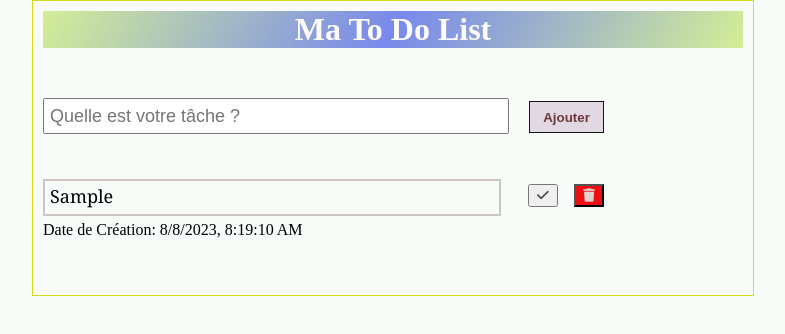
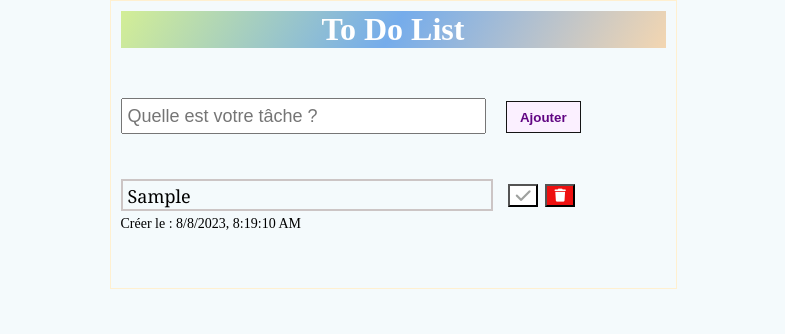
Before and after one commit to M-BEDH/To-Do-List, a React (Create React App) app: page / in a window 1280 px wide. Both pictures are taken after typing "Sample" into the empty fields and a click on the button "Ajouter". Shown: the top 334 px of the page, without its empty margins (247-1032 px from the left). Built offline with nearby package versions, Linux system fonts and the light colour scheme.

Commit message:
style inclu dans dossier components

```diff
--- a/src/App.js
+++ b/src/App.js
@@ -1,4 +1,4 @@
-import TodoList from './composants/Todo';
+import TodoList from './composants/ToDo/Todo.jsx';
 
 function App() {
   return (
--- a/src/style/Todo.css
+++ b/src/composants/ToDo/Todo.css
@@ -1,14 +1,15 @@
 body {
+    max-width: 545px;
     padding: 10px;
-    background-color: rgb(247, 252, 248);
-    max-width: 700px;
+    background: #f4fafc;
     margin: auto;
-    border: 1px solid rgb(218, 218, 27);
+    border: 1px solid rgb(255, 240, 208);
 }
 
 h1 {
-    background: linear-gradient(120deg, rgb(211, 238, 150), rgb(120, 137, 236), rgb(211, 238, 150));
-    color: rgba(255, 252, 250, 0.986);
+    background: linear-gradient(120deg, #d3ee96, #75aceb, #f3d6b1);
+    color: #ffffff;
+    text-shadow: #fbf0ff 1px 1px, 1px;
     margin-bottom: 50px;
     margin-top: 0;
     font-family: 'Lumanosimo', sans serif;
@@ -20,9 +21,9 @@ h1 {
 }
 
 .ajouter {
-    color: rgba(66, 2, 0, 0.74);
-    background-color: rgb(225, 216, 228);
-    border: 1px solid rgb(20, 20, 20);
+    color: #610583;
+    background-color: #fbf0ff;
+    border: 1px solid #141414;
     margin-left: 20px;
     height: 32px;
     width: 75px;
@@ -43,11 +44,12 @@ ul {
 }
 
 .fa-solid {
-    color: rgb(79, 75, 75);
+    font-size: 17px;
+    color: #9fa19f;
 }
 
 
-@media screen and (min-width: 340px) and (max-width: 569px) {
+@media screen and (min-width: 320px) and (max-width: 480px) {
     .ajouter {
         width: 60px;
         height: 28px;
--- a/src/composants/Todo.jsx
+++ b/src/composants/ToDo/Todo.jsx
@@ -1,6 +1,6 @@
 import React, { useState, useEffect } from 'react';
-import './../style/Todo.css';
-import TodoItem from './TodoItem';
+import './Todo.css';
+import TodoItem from '../ToDoItem/TodoItem';
 
 function TodoList() {
   const [todos, setTodos] = useState([]);
@@ -19,8 +19,9 @@ function TodoList() {
 
   function handleAddTodo() {
     if (inputValue.trim() !== '') {
+      const capitalize = inputValue.charAt(0).toUpperCase() + inputValue.slice(1)
       const newTodo = {
-        text: inputValue,
+        text: capitalize,
         completed: false,
         creationDate: new Date().toISOString(),
         validationDate: null
@@ -62,7 +63,7 @@ function TodoList() {
 
   return (
     <div>
-      <h1> Ma To Do List</h1>
+      <h1>To Do List</h1>
       <input
         className="inputDesktop"
         type="text"
--- a/src/style/TodoItem.css
+++ b/src/composants/ToDoItem/TodoItem.css
@@ -3,10 +3,11 @@
     height: 23px;
     position: absolute;
     right: 22%;
+    background-color: #ffffff;
 }
 
 .delete {
-    background-color: rgb(238, 16, 16);
+    background-color: #ee1010;
     position: absolute;
     height: 23px;
     width: 30px;
@@ -18,40 +19,40 @@ li {
     font-family: Georgia, 'Times New Roman', Times, sans-serif;
     list-style: none;
     width: 68%;
-    height: 30px;
+    height: 25px;
     overflow: auto;
     display: flex;
-    border: 2px solid rgb(204, 197, 197);
+    border: 2px solid #ccc5c5;
     margin-bottom: 20px;
     padding-left: 5px;
     padding-top: 3px;
 }
 
 li.completed {
-    background-color: rgb(95, 201, 95);
+    background-color: #07c907;
 }
 
 li.completed span {
-    color: aliceblue;
+    color: #ffffff;
 }
 
 .completed .fa-check {
-    color: white;
-    font-weight: bold;
-    font-size: large;
+    color: #ffffff;
 }
 
 .completed {
-    background-color:rgb(95, 201, 95);
+    background-color:#04cf04;
 }
 
 .fa-trash {
-    color: rgb(223, 212, 212);
+    font-size: 13px;
+    color: #ffffff;
 }
 
 .date {
     position: relative;
     top: -15px;
+    font-size: 14px;
 }
 
 .tacheEffectue {
@@ -63,10 +64,11 @@ li.completed span {
 .tacheAfaire {
     position: relative;
     top: -15px;
+    width: 535px;
 }
 
 
-@media screen and (min-width: 340px) and (max-width: 569px) {
+@media screen and (min-width: 320px) and (max-width: 480px) {
     li {
         width: 75%;
         padding-left: 5px;
@@ -76,15 +78,18 @@ li.completed span {
     }
 .date {
     width: 200px;
-    font-size: 15px;
+    font-size: 12px;
     position: relative;
     top: -15px;
 }
+.tacheAfaire{
+    width: 105%;
+}
     .toggle-complete {
-        right: 5%;
+        right: 10%;
     }
 
     .delete {
-        right: -10%;
+        right: -2%;
     }
 }
--- a/src/composants/TodoItem.jsx
+++ b/src/composants/ToDoItem/TodoItem.jsx
@@ -1,5 +1,5 @@
 import React from 'react';
-import './../style/TodoItem.css';
+import './TodoItem.css';
 
 function TodoItem({ todo, index, handleToggleComplete, handleDeleteTodo }) {
   function getToggleCompleteClass() {
@@ -18,7 +18,7 @@ function TodoItem({ todo, index, handleToggleComplete, handleDeleteTodo }) {
     if (todo.validationDate) {
       return (
         <p className="tacheEffectue">
-          Tâche Effectuée : {new Date(todo.validationDate).toLocaleString()}
+          Effectuée : {new Date(todo.validationDate).toLocaleString()}
         </p>
       );
     }
@@ -38,7 +38,7 @@ function TodoItem({ todo, index, handleToggleComplete, handleDeleteTodo }) {
       </li>
       <div className="date">
         <p className="creationDate">
-          Date de Création: {new Date(todo.creationDate).toLocaleString()}
+          Créer le : {new Date(todo.creationDate).toLocaleString()}
         </p>
         {renderValidationDate()}
       </div>
```
